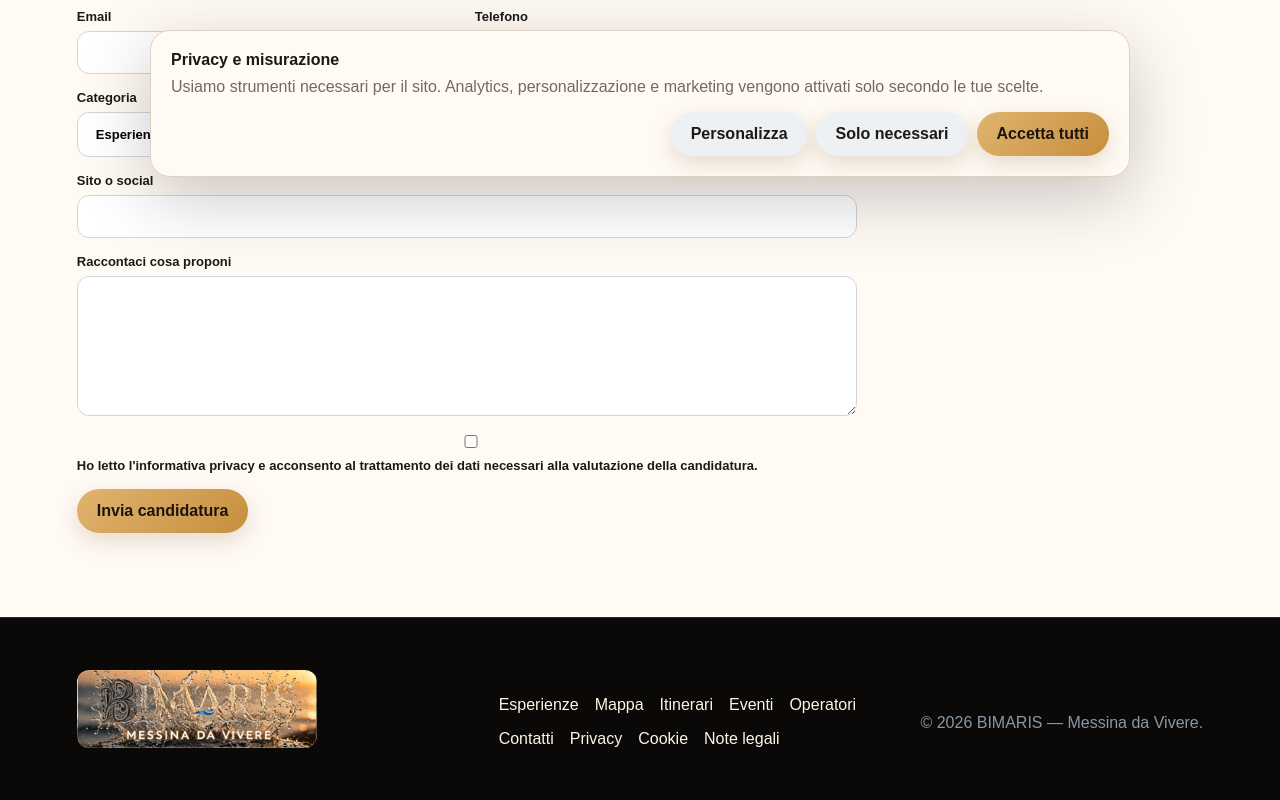
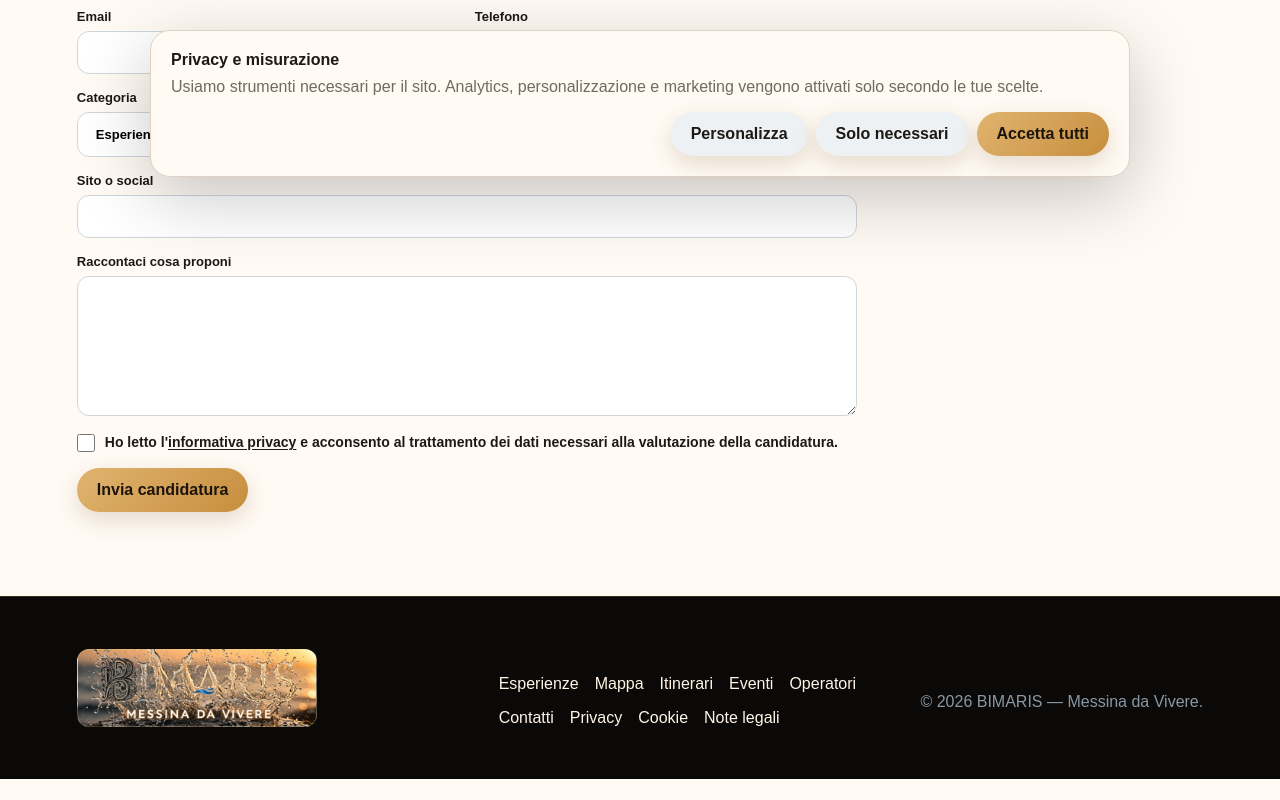
Before and after one commit to giovannibrunetto/bimaris-platform, a Next.js app in the folder apps/web/: page /operatori/candidatura in a window 1280 px wide. Shown: the part 599-1399 px from the top of the page. After the commit the page ends 1378 px from the top, so only its background shows below. Built offline with nearby package versions, Linux system fonts and the light colour scheme.

Commit message:
Align privacy consent checkbox

```diff
--- a/apps/web/app/globals.css
+++ b/apps/web/app/globals.css
@@ -79,6 +79,9 @@ main { min-height: 70vh; }
 .form input, .form textarea, .form select { width: 100%; border: 1px solid #cfd6db; border-radius: 12px; padding: 13px 14px; background: white; }
 .form textarea { min-height: 140px; resize: vertical; }
 .form .wide { grid-column: 1 / -1; }
+.form .privacy-check { display: flex; align-items: flex-start; gap: 10px; font-size: 14px; line-height: 1.45; font-weight: 600; }
+.form .privacy-check input { width: 18px; height: 18px; margin: 2px 0 0; padding: 0; flex: 0 0 18px; }
+.form .privacy-check a { text-decoration: underline; text-underline-offset: 2px; }
 .dashboard { display: grid; grid-template-columns: repeat(4, 1fr); gap: 14px; }
 .metric { background: white; border: 1px solid var(--line); border-radius: 16px; padding: 20px; }
 .metric strong { display: block; font-size: 34px; font-family: Georgia, serif; margin-top: 10px; }
```
